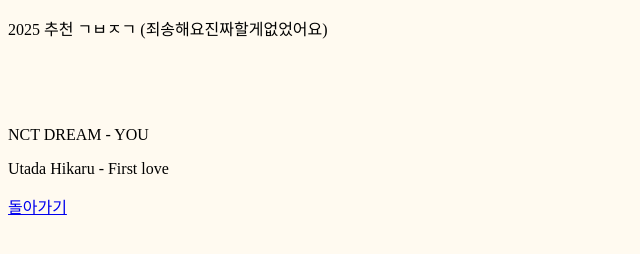
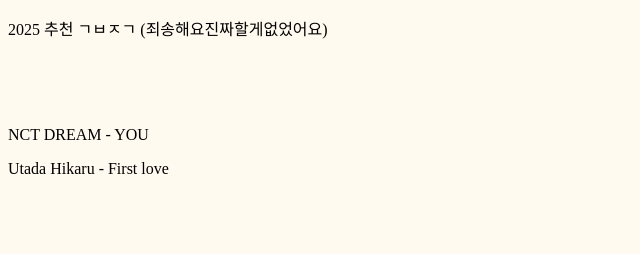
Before and after one commit to chaddol31000/homepage, a plain HTML site: page SONG.html in a window 1280 px wide. Shown: the whole page, without its empty margins (0-640 px from the left). Drawn offline with Linux system fonts and the light colour scheme.

Commit message:
homepage

```diff
--- a/SONG.html
+++ b/SONG.html
@@ -18,6 +18,6 @@
     <br>
     <p>NCT DREAM - YOU</p>
     <p>Utada Hikaru - First love</p>
-    <a href="/introducing/index.html">돌아가기</a>
+
 </body>
 </html>
```
Also changed, not shown: information.html (+1 -1 lines).
